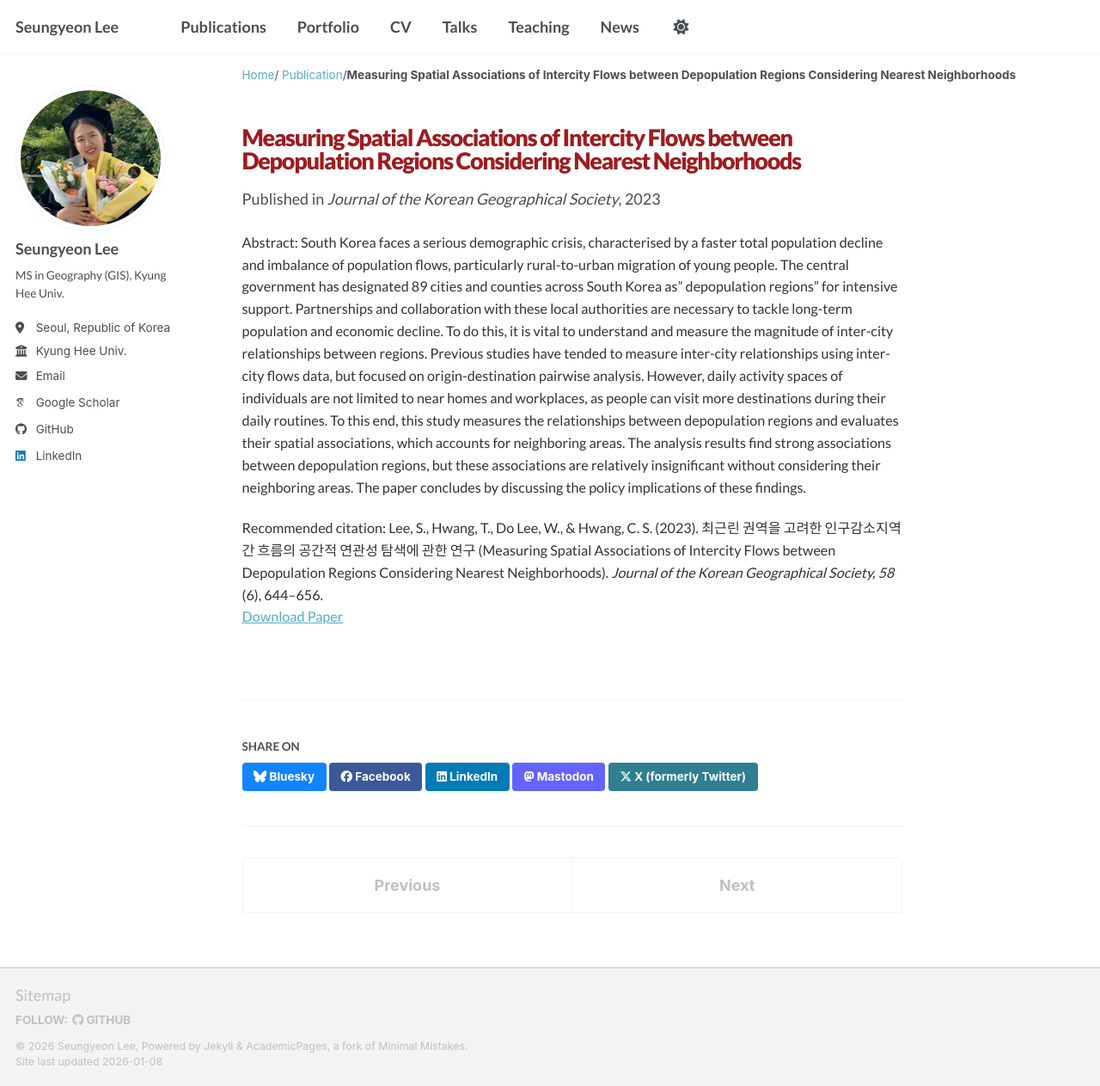
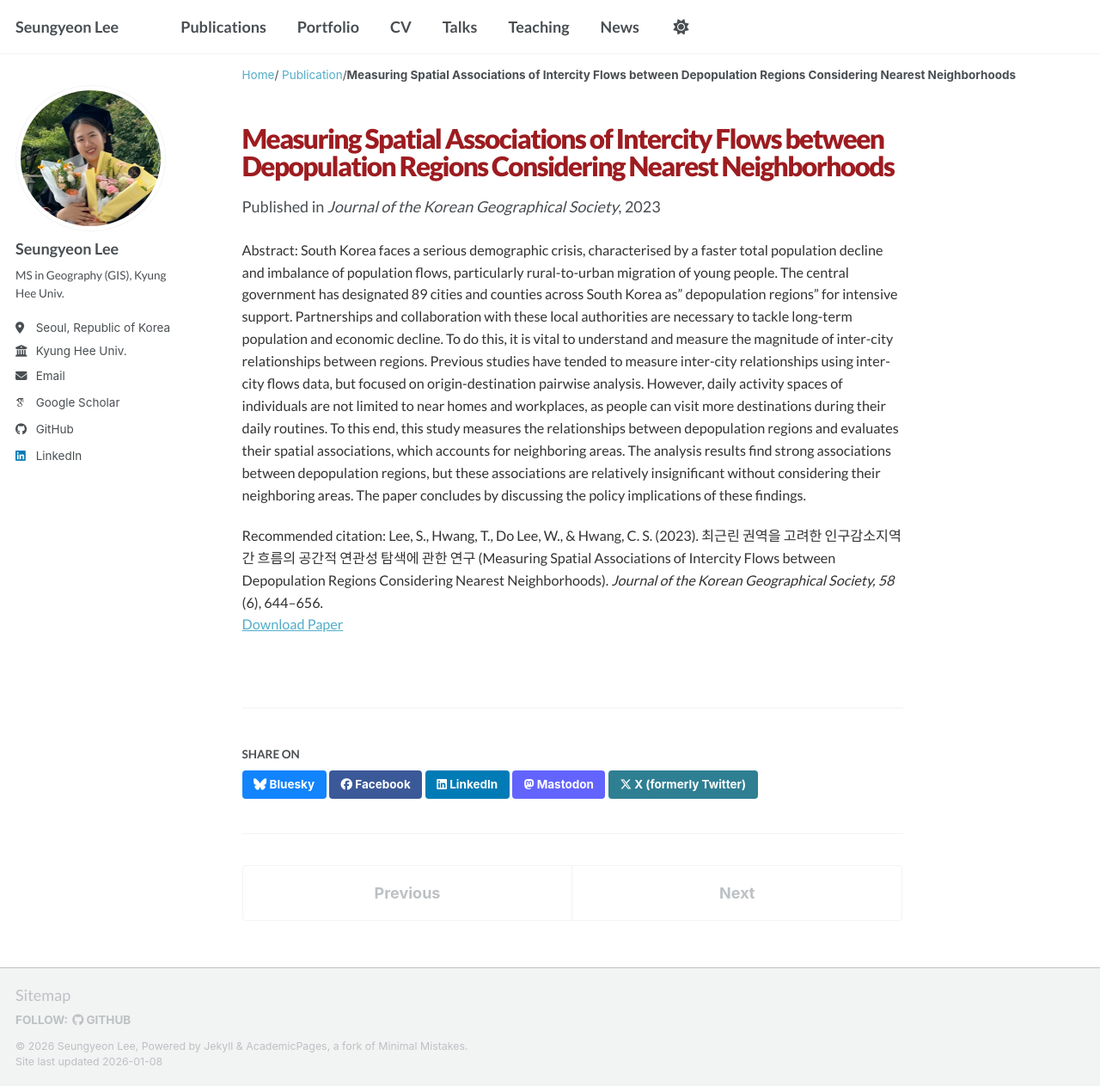
Before and after one commit to seungyeon677/seungyeon677.github.io, a Jekyll site: the page built from _publications/2023-Measuring-Sptial-Associations-of-Intercity-Flows-between-Depopulation-Regions-Considering-Nearest-Neighborhoods.md, in a window 1280 px wide and 1263 px high. Shown: the whole window at 86% size. Built offline with Jekyll 4.4.1, drawn with Linux system fonts in a browser that asks for light colours; some web fonts are replaced; a script bundle is joined from its source files by our own code; library files that are not in the unit come from our copies.

Commit message:
Update single.html

```diff
--- a/_layouts/single.html
+++ b/_layouts/single.html
@@ -28,7 +28,7 @@ layout: default
         <header>
           {% if page.title %}
             <h1 class="page__title"
-                {% if page.title_size == 'small' %} style="font-size: 1.5rem !important;" {% endif %}
+                {% if page.title_size == 'small' %} style="font-size: 1.75rem !important;" {% endif %}
                 itemprop="headline">
               {{ page.title | markdownify | remove: "<p>" | remove: "</p>" }}
             </h1>
```
